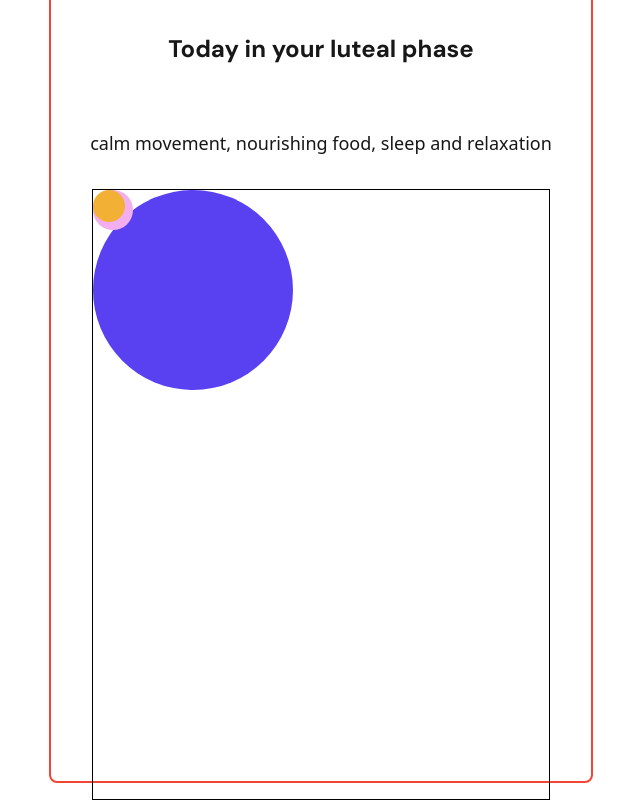
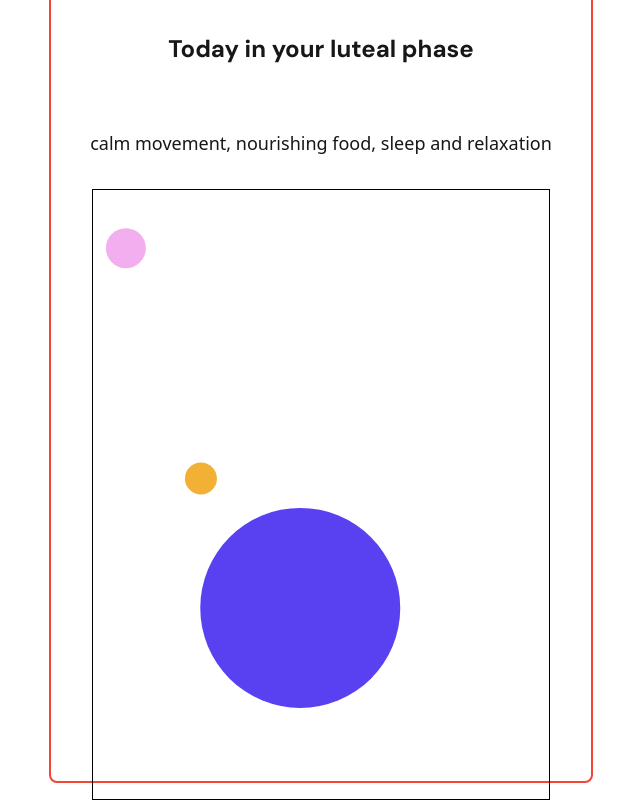
Before and after one commit to zofienora/cyclecoach, a Next.js app in the folder my-app/: page / in a window 1280 px wide. Shown: the part 817-1617 px from the top of the page, without its empty margins (319-959 px from the left). Built offline with nearby package versions, Linux system fonts and the light colour scheme.

Commit message:
got circles floating

```diff
--- a/my-app/app/components/PhaseTracker.tsx
+++ b/my-app/app/components/PhaseTracker.tsx
@@ -4,7 +4,10 @@ import { useRef, useState, useEffect } from 'react';
 
 export default function PhaseTracker() {
     const containerRef = useRef(null);
-    const [dimensions, setDimensions] = useState({ width: 0, height: 0 });
+    const [dimensions, setDimensions] = useState({
+        width: 375,
+        height: 667,
+      });
 
     useEffect(() => {
     if (containerRef.current) {
```
